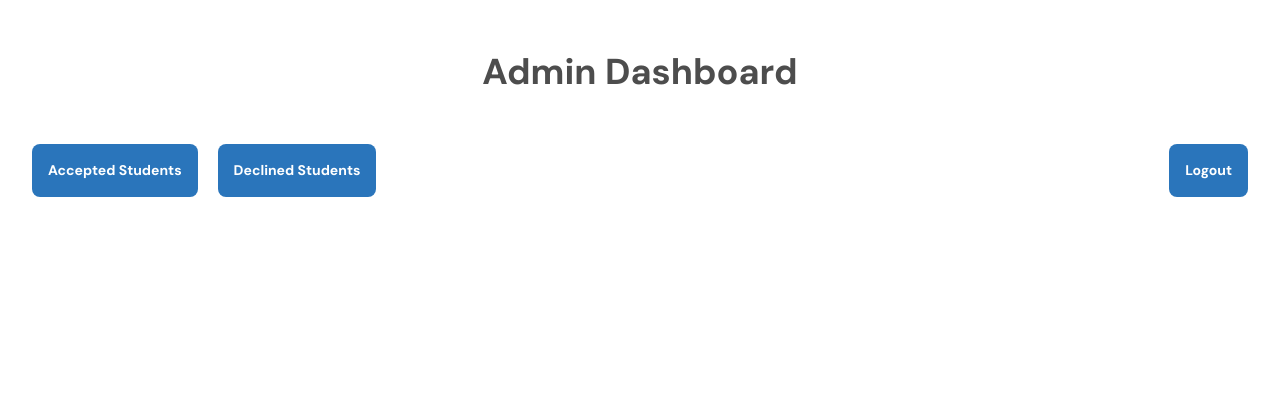
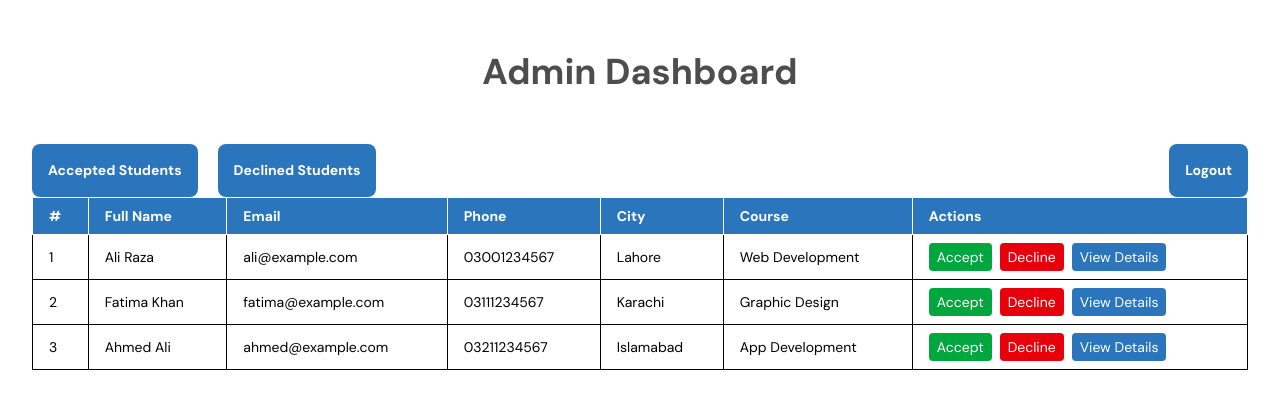
Before and after one commit to Muhammad-Aman1718/Ever-tech, a Next.js app: page /admin/dashboard in a window 1280 px wide. Shown: the top 408 px of the page. Built offline with nearby package versions, Linux system fonts and the light colour scheme; no server answers; what next-redux-wrapper would draw is missing.

Commit message:
Showing user data on admin panel

```diff
--- a/src/app/admin/dashboard/page.tsx
+++ b/src/app/admin/dashboard/page.tsx
@@ -1,11 +1,56 @@
 "use client";
-import React from "react";
+import React, { useState } from "react";
 import useDashboard from "@/hooks/useDashboard";
 import MainContainer from "@/components/MainContainer";
 import Button from "@/components/button/Button";
+import StudentTable from "@/components/admin/studentTable/StudentTable";
 
 const Dashboard = () => {
   const { handleLogout } = useDashboard();
+
+  const dummyStudents = [
+    {
+      id: "1",
+      fullName: "Ali Raza",
+      email: "ali@example.com",
+      phoneNumber: "03001234567",
+      city: "Lahore",
+      course: "Web Development",
+      status: null,
+    },
+    {
+      id: "2",
+      fullName: "Fatima Khan",
+      email: "fatima@example.com",
+      phoneNumber: "03111234567",
+      city: "Karachi",
+      course: "Graphic Design",
+      status: null,
+    },
+    {
+      id: "3",
+      fullName: "Ahmed Ali",
+      email: "ahmed@example.com",
+      phoneNumber: "03211234567",
+      city: "Islamabad",
+      course: "App Development",
+      status: null,
+    },
+  ];
+
+  const [students, setStudents] = useState(dummyStudents);
+
+  const handleAccept = (id: string) => {
+    alert(`Accepted student with ID: ${id}`);
+  };
+
+  const handleDecline = (id: string) => {
+    alert(`Declined student with ID: ${id}`);
+  };
+
+  const handleViewDetails = (id: string) => {
+    alert(`Viewing details of student ID: ${id}`);
+  };
 
   return (
     <div>
@@ -28,6 +73,13 @@ const Dashboard = () => {
           </div>
           <Button className=" " onClick={handleLogout} title="Logout" />
         </div>
+
+        <StudentTable
+          students={students}
+          onAccept={handleAccept}
+          onDecline={handleDecline}
+          onViewDetails={handleViewDetails}
+        />
       </MainContainer>
     </div>
   );
--- a/src/app/api/userData/route.ts
+++ b/src/app/api/userData/route.ts
@@ -39,7 +39,7 @@ export const POST = async (req: NextRequest) => {
     const education = formData.get("education") as string;
     const course = formData.get("course") as string;
     const message = formData.get("message") as string;
-    const status = formData.get("status") as string | null
+    const status = formData.get("status") as string | null;
 
     // Extract files
     const profilePicFile = formData.get("profilePic") as File;
@@ -132,3 +132,33 @@ export const POST = async (req: NextRequest) => {
     await prisma.$disconnect();
   }
 };
+
+export const GET = async (req: NextRequest) => {
+  try {
+    const users = await prisma.userData.findMany();
+    console.log("this is users of get api =======> ", users);
+
+    return NextResponse.json(
+      {
+        success: true,
+        message: "Users fetched successfully",
+        data: users,
+      },
+      { status: 200 }
+    );
+  } catch (error) {
+    console.error("Error fetching user data:", error);
+
+    return NextResponse.json(
+      {
+        success: false,
+        message: "Failed to fetch user data",
+        error:
+          error instanceof Error ? error.message : "Unknown error occurred",
+      },
+      { status: 500 }
+    );
+  } finally {
+    await prisma.$disconnect(); // Graceful disconnect (safe in API routes)
+  }
+};
--- /dev/null
+++ b/src/components/admin/studentTable/StudentTable.tsx
@@ -0,0 +1,77 @@
+import React from "react";
+
+type Student = {
+  id?: string;
+  fullName?: string;
+  email?: string;
+  phoneNumber?: string;
+  city?: string;
+  course?: string;
+  status?: string | null;
+};
+
+type Props = {
+  students?: Student[];
+  onAccept?: (id: string) => void;
+  onDecline?: (id: string) => void;
+  onViewDetails?: (id: string) => void;
+};
+
+const StudentTable: React.FC<Props> = ({
+  students,
+  onAccept,
+  onDecline,
+  onViewDetails,
+}) => {
+  return (
+    <div className="overflow-x-auto">
+      <table className="min-w-full border border-gray-300 text-sm text-left bg-white">
+        <thead className="bg-[#2A75BB] text-white">
+          <tr>
+            <th className="px-4 py-2 border">#</th>
+            <th className="px-4 py-2 border">Full Name</th>
+            <th className="px-4 py-2 border">Email</th>
+            <th className="px-4 py-2 border">Phone</th>
+            <th className="px-4 py-2 border">City</th>
+            <th className="px-4 py-2 border">Course</th>
+            <th className="px-4 py-2 border">Actions</th>
+          </tr>
+        </thead>
+        <tbody>
+          {students?.map((student, index) => (
+            <tr key={student.id} className="border-t hover:bg-blue-50">
+              <td className="px-4 py-2 border">{index + 1}</td>
+              <td className="px-4 py-2 border">{student.fullName}</td>
+              <td className="px-4 py-2 border">{student.email}</td>
+              <td className="px-4 py-2 border">{student.phoneNumber}</td>
+              <td className="px-4 py-2 border">{student.city}</td>
+              <td className="px-4 py-2 border">{student.course}</td>
+              <td className="px-4 py-2 border space-x-2">
+                <button
+                  className="bg-green-600 text-white px-2 py-1 rounded hover:bg-green-700"
+                //   onClick={() => onAccept(student.id)}
+                >
+                  Accept
+                </button>
+                <button
+                  className="bg-red-600 text-white px-2 py-1 rounded hover:bg-red-700"
+                //   onClick={() => onDecline(student.id)}
+                >
+                  Decline
+                </button>
+                <button
+                  className="bg-[#2A75BB] text-white px-2 py-1 rounded hover:bg-blue-800"
+                //   onClick={() => onViewDetails(student.id)}
+                >
+                  View Details
+                </button>
+              </td>
+            </tr>
+          ))}
+        </tbody>
+      </table>
+    </div>
+  );
+};
+
+export default StudentTable;
```
